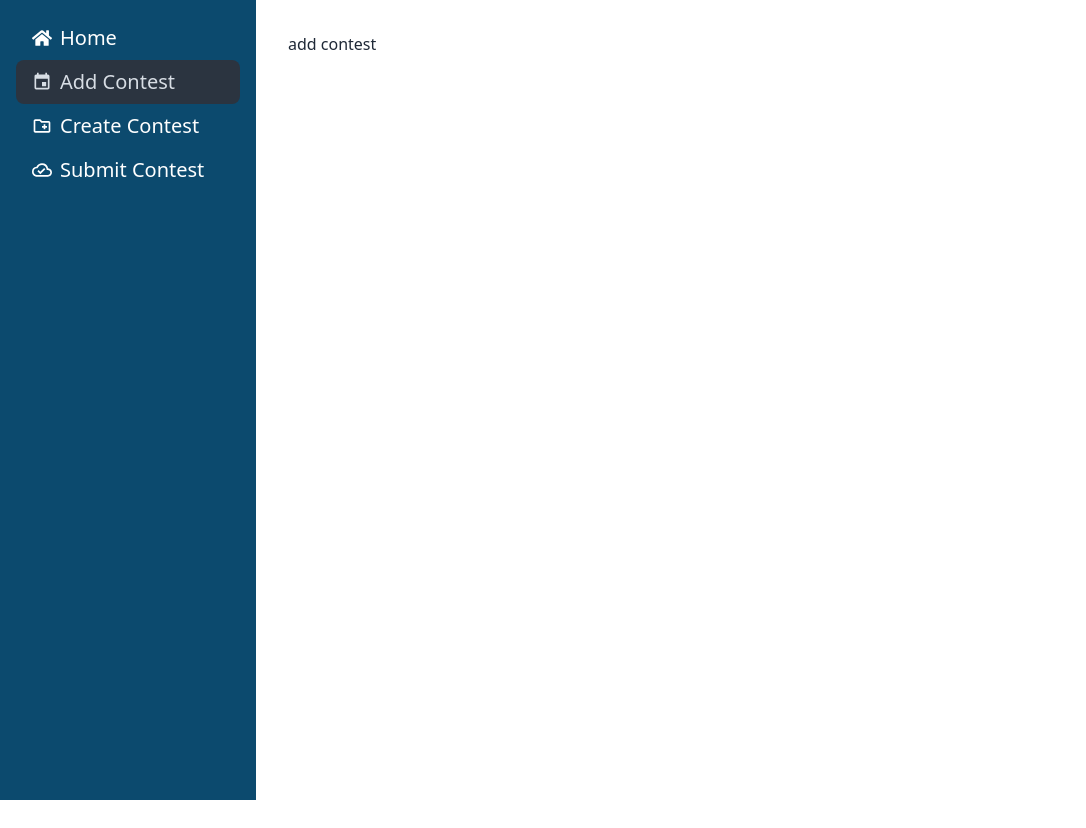
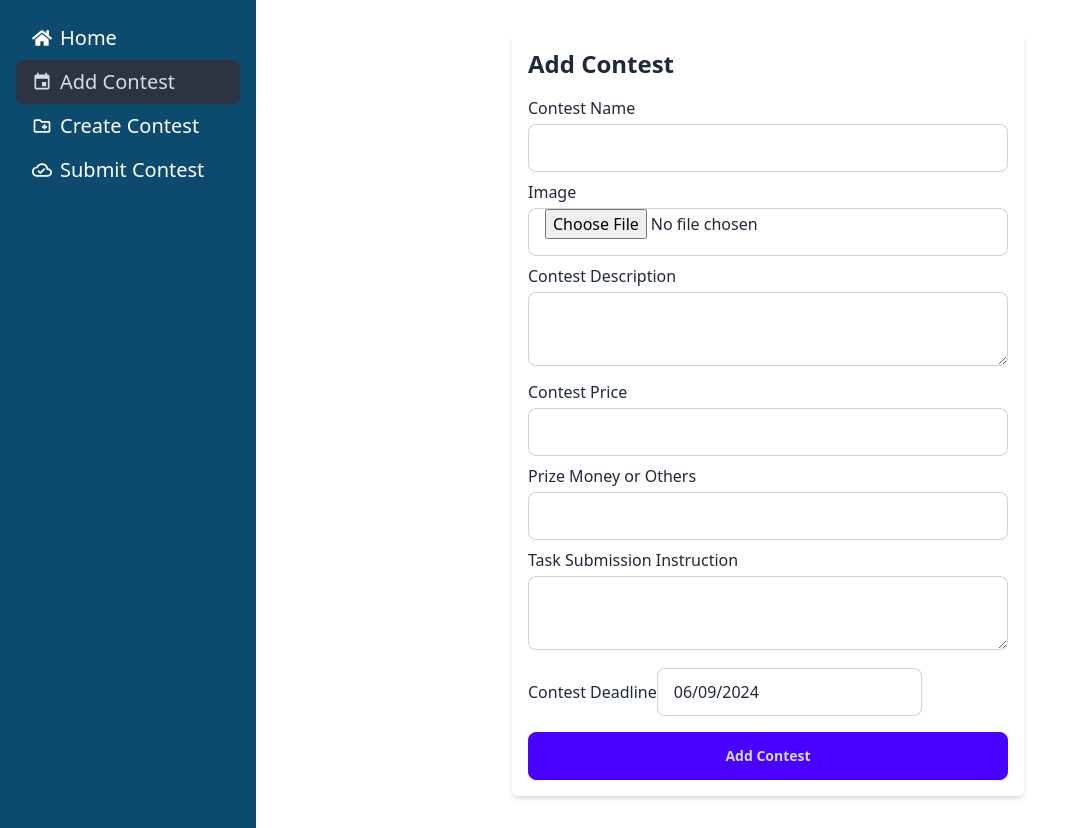
Before and after one commit to Idba1/idea-battle, a React (Vite) app: page /creator-dashboard/add-contest in a window 1280 px wide. Shown: the whole page, without its empty margins (0-1086 px from the left). Before the commit the page ends 800 px from the top, so only its background shows below. Built offline with nearby package versions, Linux system fonts and the light colour scheme; no server answers.

Commit message:
add-contest basic design add

```diff
--- a/package.json
+++ b/package.json
@@ -10,10 +10,12 @@
     "preview": "vite preview"
   },
   "dependencies": {
+    "@headlessui/react": "^2.0.4",
     "@tanstack/react-query": "^5.40.1",
     "axios": "^1.7.2",
     "firebase": "^10.12.2",
     "react": "^18.2.0",
+    "react-datepicker": "^6.9.0",
     "react-dom": "^18.2.0",
     "react-helmet-async": "^2.0.5",
     "react-hook-form": "^7.51.5",
--- a/src/Pages/Creator/AddContest/AddContest.jsx
+++ b/src/Pages/Creator/AddContest/AddContest.jsx
@@ -1,10 +1,122 @@
+import { useState } from 'react';
+import DatePicker from 'react-datepicker';
+import 'react-datepicker/dist/react-datepicker.css';
+import axios from 'axios';
+
+
 
 const AddContest = () => {
-    return (
-        <div>
-            <h1>add contest</h1>
-        </div>
-    );
+  const [contestName, setContestName] = useState('');
+  const [image, setImage] = useState(null);
+  const [description, setDescription] = useState('');
+  const [price, setPrice] = useState('');
+  const [prizeMoney, setPrizeMoney] = useState('');
+  const [submissionInstruction, setSubmissionInstruction] = useState('');
+  const [deadline, setDeadline] = useState(new Date());
+
+  const handleSubmit = async (e) => {
+    e.preventDefault();
+
+    const formData = new FormData();
+    formData.append('contestName', contestName);
+    formData.append('image', image);
+    formData.append('description', description);
+    formData.append('price', price);
+    formData.append('prizeMoney', prizeMoney);
+    formData.append('submissionInstruction', submissionInstruction);
+    formData.append('deadline', deadline);
+
+    try {
+      await axios.post('http://localhost:9000/add-contest', formData);
+      alert('Contest added successfully');
+    } catch (error) {
+      console.error('Failed to add contest:', error);
+      alert('Failed to add contest');
+    }
+  };
+
+  return (
+    <form onSubmit={handleSubmit} className="p-4 max-w-lg mx-auto bg-white shadow-md rounded-md">
+      <h2 className="text-2xl font-bold mb-4">Add Contest</h2>
+
+      <label className="block mb-2">
+        Contest Name
+        <input
+          type="text"
+          value={contestName}
+          onChange={(e) => setContestName(e.target.value)}
+          className="input input-bordered w-full mt-1"
+          required
+        />
+      </label>
+
+      <label className="block mb-2">
+        Image
+        <input
+          type="file"
+          onChange={(e) => setImage(e.target.files[0])}
+          className="input input-bordered w-full mt-1"
+          required
+        />
+      </label>
+
+      <label className="block mb-2">
+        Contest Description
+        <textarea
+          value={description}
+          onChange={(e) => setDescription(e.target.value)}
+          className="textarea textarea-bordered w-full mt-1"
+          required
+        ></textarea>
+      </label>
+
+      <label className="block mb-2">
+        Contest Price
+        <input
+          type="number"
+          value={price}
+          onChange={(e) => setPrice(e.target.value)}
+          className="input input-bordered w-full mt-1"
+          required
+        />
+      </label>
+
+      <label className="block mb-2">
+        Prize Money or Others
+        <input
+          type="text"
+          value={prizeMoney}
+          onChange={(e) => setPrizeMoney(e.target.value)}
+          className="input input-bordered w-full mt-1"
+          required
+        />
+      </label>
+
+      <label className="block mb-2">
+        Task Submission Instruction
+        <textarea
+          value={submissionInstruction}
+          onChange={(e) => setSubmissionInstruction(e.target.value)}
+          className="textarea textarea-bordered w-full mt-1"
+          required
+        ></textarea>
+      </label>
+
+
+
+      <label className="block mb-4">
+        Contest Deadline
+        <DatePicker
+          selected={deadline}
+          onChange={(date) => setDeadline(date)}
+          className="input input-bordered w-full mt-1"
+          required
+        />
+      </label>
+
+      <button type="submit" className="btn btn-primary w-full">Add Contest</button>
+    </form>
+  );
 };
 
 export default AddContest;
```
Also changed, not shown: 1 other file (tests, documents, lock files or other folders).
